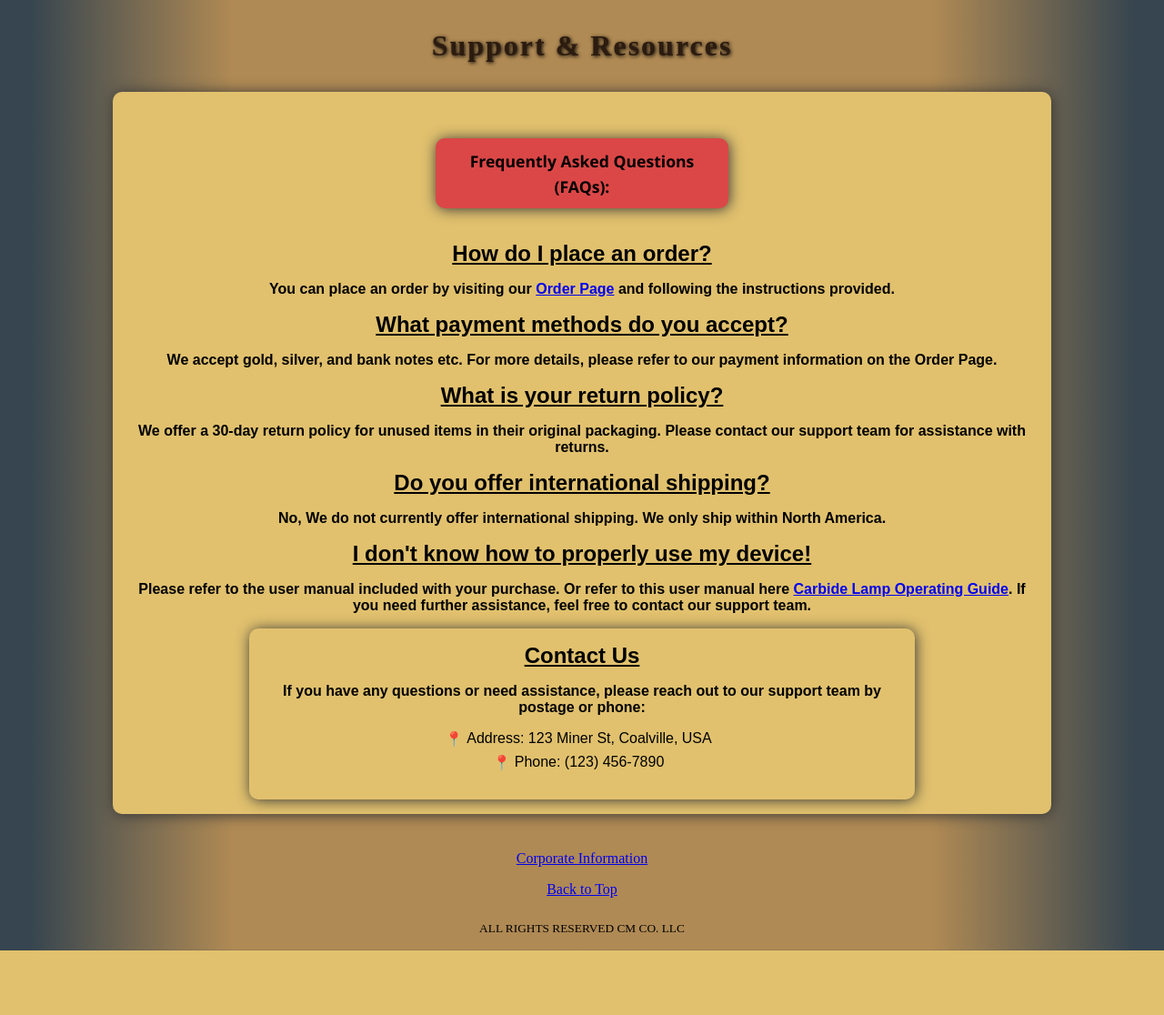
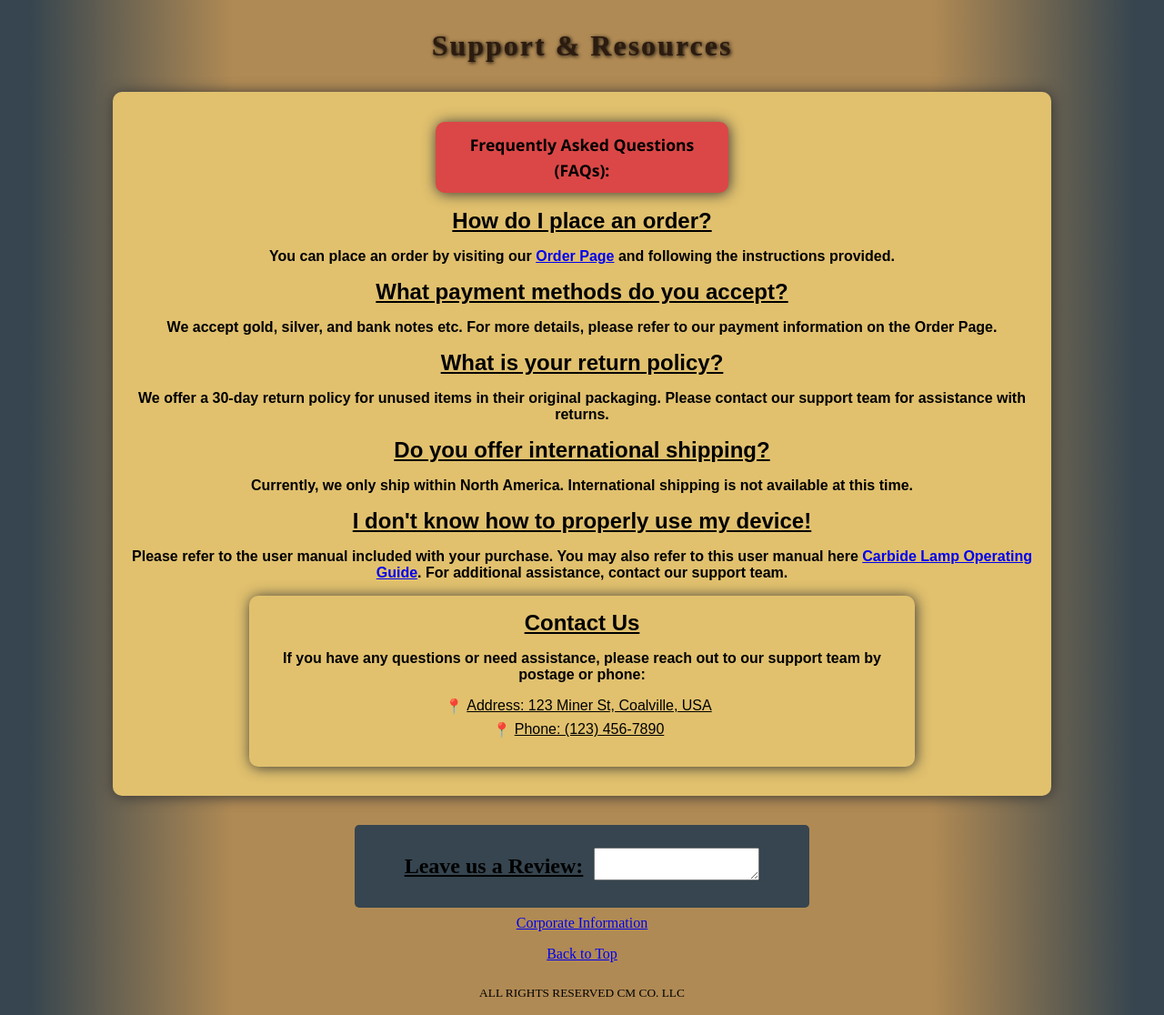
Before and after one commit to joshjunnola-cell/COMP1002-25f, a PHP site: page /contactSup.html in a window 1280 px wide. Shown: the part 112-1228 px from the top of the page at 91% size. Before the commit the page ends 1157 px from the top, so only its background shows below. Run offline with PHP 8.4, Linux system fonts and the light colour scheme.

Commit message:
finished order//contact page for now added css too many areas of support page, fixed a bit of order page

```diff
--- a/Project-1/contactSup.html
+++ b/Project-1/contactSup.html
@@ -10,7 +10,7 @@
     <link rel="icon" href="./images/vintage-lamp-favicon.webp" type="image/x-icon" />
     <!--img sourced from https://www.shutterstock.com/search/miner%27s-lamp?image_type=illustration -->
     <title>SUPPORT PAGE</title>
-    <link rel="stylesheet" href="style/styles.css" media="screen"/>
+    <link rel="stylesheet" href="style/styles.css" media="screen" />
     <script src="./js/nav.js" defer></script>
 </head>
 
@@ -41,12 +41,14 @@
             <h4>What is your return policy?</h4>
             <p>We offer a 30-day return policy for unused items in their original packaging. Please contact our support
                 team for assistance with returns.</p>
-                <h4>Do you offer international shipping?</h4>
-                <p>No, We do not currently offer international shipping. We only ship within North America.</p>
+            <h4>Do you offer international shipping?</h4>
+            <p>Currently, we only ship within North America. International shipping is not available at this time.</p>
 
-                <h4>I don't know how to properly use my device!</h4>
-                <p>Please refer to the user manual included with your purchase. Or refer to this user manual here <a href="http://exploration.urban.free.fr/acethylene/minex.pdf">Carbide Lamp Operating Guide</a>. If you need further assistance, feel free
-                    to contact our support team.</p>
+            <h4>I don't know how to properly use my device!</h4>
+            <p>Please refer to the user manual included with your purchase. You may also refer to this user manual here
+                <a href="http://exploration.urban.free.fr/acethylene/minex.pdf" target="_blank"
+                    rel="noopener noreferrer">Carbide Lamp Operating Guide</a>. For additional assistance,
+                contact our support team.</p>
 
             <section class="contactUs">
                 <h4>Contact Us</h4>
@@ -59,6 +61,11 @@
             </section>
         </section>
 
+        <form class="feedback" action="" method="post">
+            <h4>Leave us a Review:</h4>
+            <p><textarea id="msg" name="user_message"></textarea></p>
+        </form>
+
     </main>
     <footer>
         <a href="corporate.html">Corporate Information</a>
--- a/Project-1/order.html
+++ b/Project-1/order.html
@@ -31,7 +31,7 @@
 
         <h2>Order Information</h2>
         <div class="orderForm">
-            <form>
+            <form action="" method="post">
                 <p>
                     <label for="information">Name:</label>
                     <input type="text" id="information" name="clientName" required placeholder="First AND Last" />
@@ -74,6 +74,7 @@
                 Either settle the debt with your local merchant or have the funds on hand
                 at time of the delivery.</strong>
         </p>
+        <div class="customerDiv">
             <section>
                 <h3>CUSTOMER REVIEW'S:</h3>
                 <article class="review">
@@ -107,6 +108,7 @@
                     </header>
                 </article>
             </section>
+        </div>
     </main>
     <footer>
         <a href="corporate.html">Corporate Information</a>
--- a/Project-1/style/styles.css
+++ b/Project-1/style/styles.css
@@ -300,6 +300,7 @@ footer a {
 .orderMain { /* Order form page */
     text-align: center;
     max-width: 600px;
+    margin: 0 auto;
 }
 
 .notice {
@@ -349,9 +350,16 @@ h3 {
     width: 100%;
 }
 
+.customerDiv {
+    display: flex;
+    align-items: center;
+    max-width: 700px;
+}
+
 .orderMain > section {
-    max-height: 500px;
     padding-top: 0.1em;
+    margin: 0 auto;
+    display: flex;
 }
 
 .reviewCust {
@@ -360,7 +368,7 @@ h3 {
 
 .review > .orderHead > p {
     font-size: 1em;
-    margin: 0.2em;
+    margin: 0.4em;
     padding: 0.2em 0 1em 0;
     color: black;
     word-wrap: break-word;
@@ -374,7 +382,7 @@ h3 {
     border-radius: 10px;
     box-shadow: 1px 1px 15px #383737;
     max-width: 700px;
-    margin: auto;
+    margin: 1em auto;
     text-align: center;
 }
 
@@ -394,6 +402,7 @@ h3 {
     margin: 0.5em 0;
     padding-left: 1em;
     position: relative;
+    text-decoration: underline;
 }
 
 .contactUs > ul > li::before { /* Contact us list bullet points */
@@ -407,7 +416,7 @@ h3 {
     border-radius: 10px;
     box-shadow: 1px 1px 15px #383737;
     max-width: 300px;
-    margin: 2em auto;
+    margin: 1em auto;
     padding: 0.6em;
     text-align: center;
     line-height: 1.6;
@@ -423,3 +432,24 @@ h3 {
     max-width: 600px;
     margin: auto;
 }
+
+.supportMain a:hover {
+    color: #d88d37;
+}
+
+.feedback { /* Leave a review support page */
+    display: flex;
+    align-items: center;
+    justify-content: center;
+    font-size: 1.5em;
+    background-color: #36454f;
+    color: #000000;
+    text-decoration: underline;
+    max-width: 500px;
+    border-radius: 5px;
+    margin: auto;
+}
+
+.feedback > h4 {
+    margin-right: 0.5em;
+}
```
Lines whose indentation alone changed are shown as unchanged.
